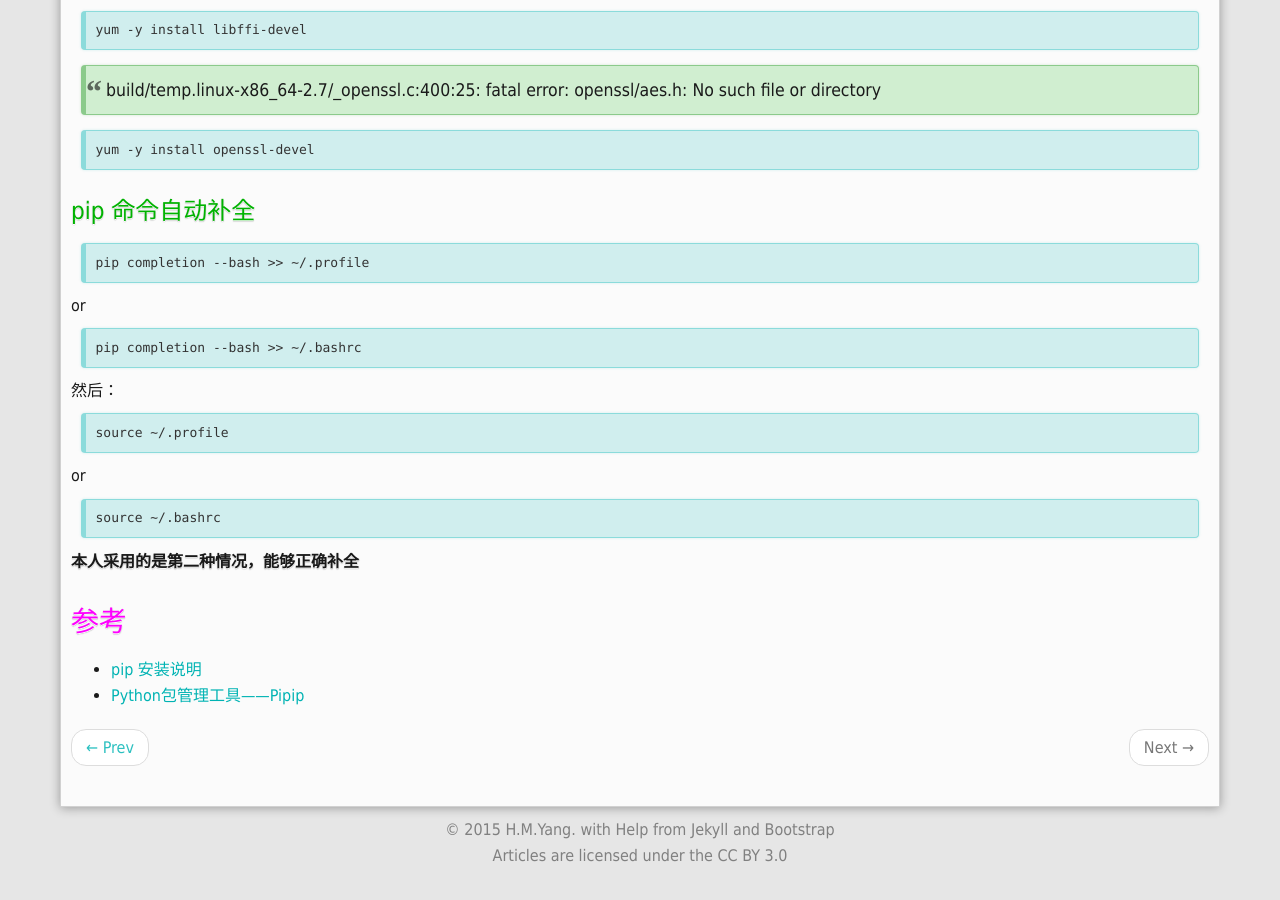
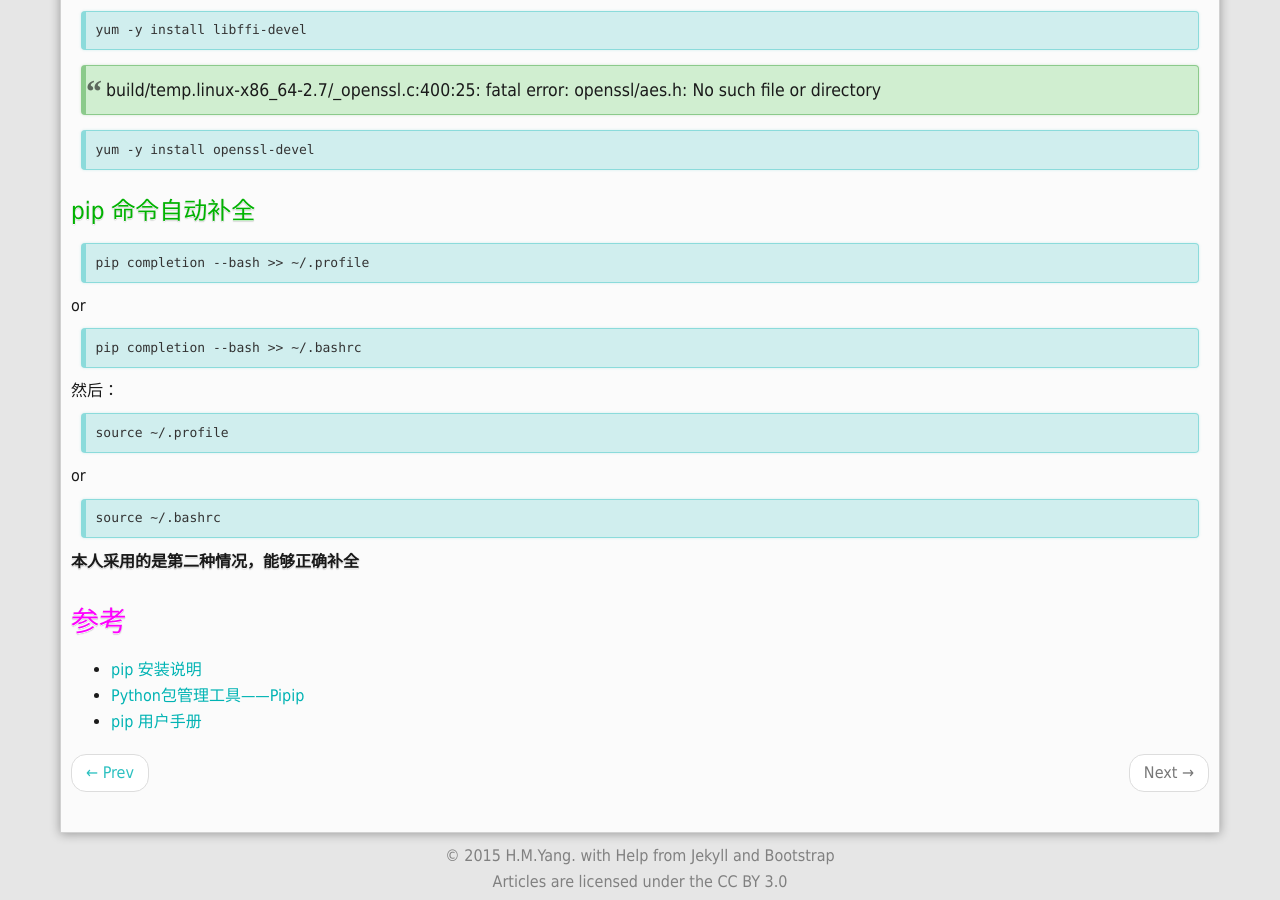
Before and after one commit to YHM07/yhm07.github.io, a Jekyll site: the page built from _posts/2015-09-17-pip-install.md, in a window 1280 px wide and 900 px high, scrolled down 1581 px. Built offline with Jekyll 4.4.1, drawn with Linux system fonts in a browser that asks for light colours; Markdown is read by kramdown in place of the engine named in the settings; comment, search, counter and statistics services are not loaded; before the commit the page ends 2455 px from its top, so only the background shows below that.

Commit message:
添加附录pip用户手册

```diff
--- a/_posts/2015-09-17-pip-install.md
+++ b/_posts/2015-09-17-pip-install.md
@@ -95,6 +95,8 @@ or
 
 - [pip 安装说明][1]
 - [Python包管理工具——Pipip][2]
+- [pip 用户手册][3]
 
 [1]: https://pip.pypa.io/en/stable/installing/
 [2]: http://lesliezhu.github.io/public/2014-11-08-pip.html
+[3]: https://pip.pypa.io/en/stable/
```
